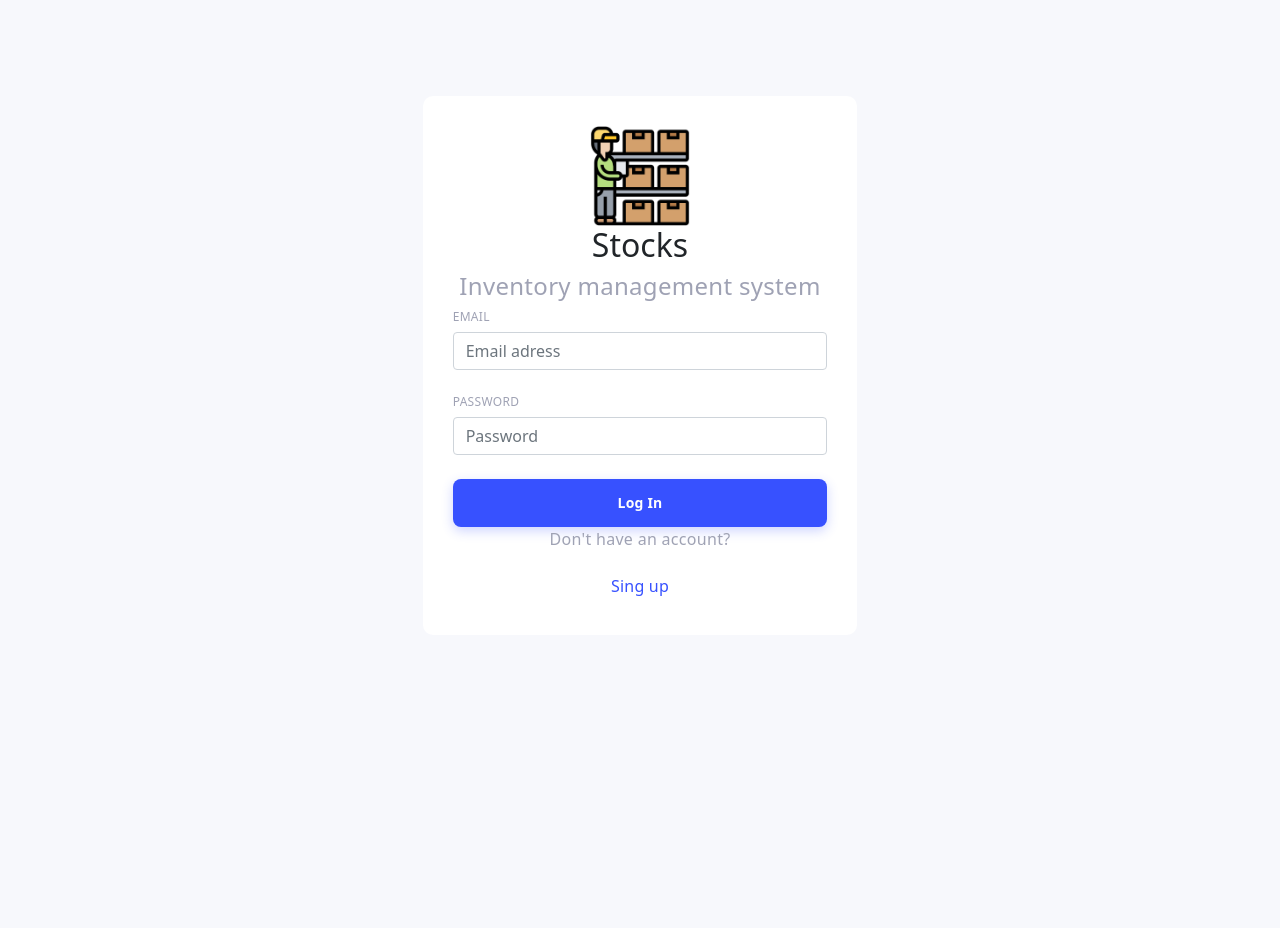
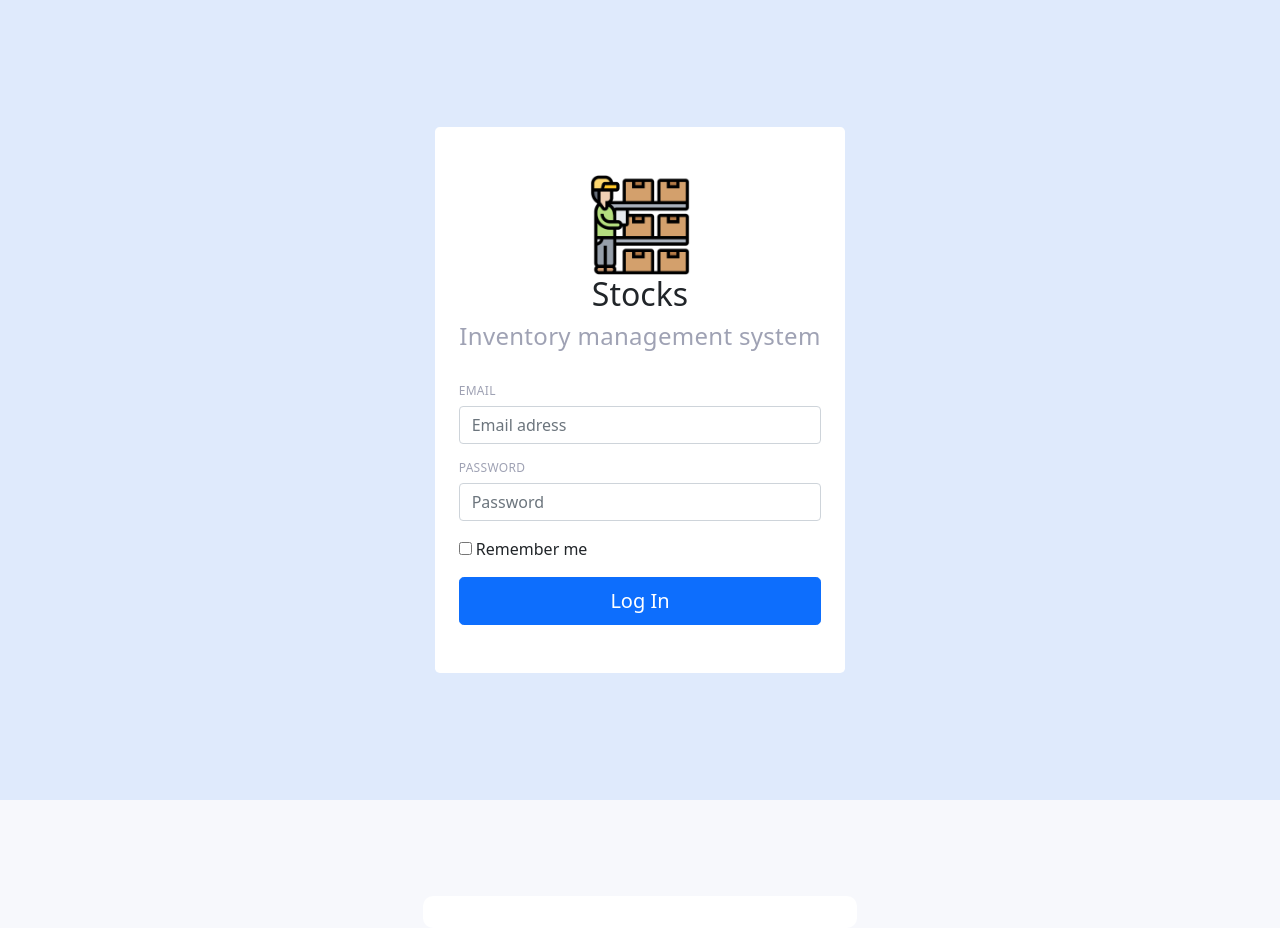
Before and after one commit to Kaiserbl/stocks_full, a Flask app: page /login in a window 1280 px wide. Before the commit the page ends 596 px from the top, so only its background shows below. Run offline with Flask 2, Linux system fonts and the light colour scheme; some libraries are stand-ins or nearby versions.

Commit message:
Added login management

```diff
--- a/app.py
+++ b/app.py
@@ -1,7 +1,21 @@
 import routes
 from flask import Flask
+from flask_login import LoginManager
+from auth.models import users
 
 app = Flask(__name__, template_folder="templates")
+# TODO locate this properly
+app.config['SECRET_KEY'] = '7110c8ae51a4b5af97be6534caef90e4bb9bdcb3380af008f90b23a5d1616bf319bc298105da20fe'
+login_manager = LoginManager(app)
+login_manager.login_view = "login"
+
+@login_manager.user_loader
+def load_user(user_id):
+    for user in users:
+        if user.id == user_id:
+            return user
+    return None
+
 routes.setRoutes(app)
 
 if __name__ == "__main__":
--- /dev/null
+++ b/auth/forms.py
@@ -0,0 +1,9 @@
+from flask_wtf import FlaskForm
+from wtforms import StringField, SubmitField, PasswordField, BooleanField
+from wtforms.validators import DataRequired, Email, Length
+
+class LoginForm(FlaskForm):
+    email = StringField('Email', validators=[DataRequired(), Email()])
+    password = PasswordField('Password', validators=[DataRequired()])
+    remember_me = BooleanField('Remember me')
+    submit = SubmitField('Login')
--- a/requirements.txt
+++ b/requirements.txt
@@ -1,7 +1,13 @@
 click==8.0.3
 colorama==0.4.4
+dnspython==2.1.0
+email-validator==1.1.3
 Flask==2.0.2
+Flask-Login==0.5.0
+Flask-WTF==0.15.1
+idna==3.3
 itsdangerous==2.0.1
 Jinja2==3.0.2
 MarkupSafe==2.0.1
 Werkzeug==2.0.2
+WTForms==2.3.3
--- a/routes.py
+++ b/routes.py
@@ -1,19 +1,29 @@
-from flask import render_template
+from flask import render_template, request, redirect, url_for
+from flask_login import current_user, login_user, logout_user, login_required
+from werkzeug.urls import url_parse
+
+from auth.forms import LoginForm
+from auth.models import get_user
 
 def setRoutes(app):
     @app.route("/")
+    @app.route("/index")
+    @login_required
     def index():
         return render_template('index.html')
 
     @app.route("/products")
+    @login_required
     def editProduct():
         return render_template('product_edit.html', name='Muscle car model 7')
 
     @app.route("/users")
+    @login_required
     def editUser():
         return render_template('user_edit.html', name='Sharon Hernandez')
 
     @app.route("/providers")
+    @login_required
     def editProvider():
         return render_template('provider_edit.html', name='Santorini')
 
@@ -22,45 +32,71 @@ def setRoutes(app):
         return render_template('404.html'), 404
 
     @app.route("/products/search")
+    @login_required
     def searchProduct():
         return render_template('search_products.html', namePage="Products")
 
     @app.route("/users/search")
+    @login_required
     def searchUsers():
         return render_template('search_users.html')
 
     @app.route("/providers/search")
+    @login_required
     def searchProviders():
         return render_template('search_providers.html')
 
     @app.route('/product/detail')
+    @login_required
     def home():
         return render_template('product_detail.html')
 
     @app.route('/provider/detail')
+    @login_required
     def productos():
         return render_template('provider_detail.html')
 
     @app.route('/user/detail')
+    @login_required
     def servicios():
         return render_template('user_detail.html')
 
     @app.route('/provider/new')
+    @login_required
     def createprovider():
         return render_template('provider.html')
 
     @app.route('/product/new')
+    @login_required
     def createproduct():
         return render_template('product.html')
 
     @app.route('/user/new')
+    @login_required
     def createuser():
         return render_template('user.html')
 
-    @app.route('/login')
+    @app.route('/login', methods=["GET", "POST"])
     def login():
-        return render_template('login.html')
+        if current_user.is_authenticated:
+            return redirect(url_for('index'))
+        form = LoginForm()
+        if form.validate_on_submit():
+            user = get_user(form.email.data)
+            if user is not None and user.check_password(form.password.data):
+                login_user(user, remember=form.remember_me.data)
+                next_page = request.args.get('next')
+                if not next_page or url_parse(next_page).netloc != '':
+                    next_page = url_for('index')
+                return redirect(next_page)
+        return render_template('login.html', form=form)
 
     @app.route('/dashboard')
+    @login_required
     def dashboard():
         return render_template('dashboard.html')
+
+    @app.route('/logout')
+    def logout():
+        logout_user()
+        return redirect(url_for('index'))
--- a/templates/_components.html
+++ b/templates/_components.html
@@ -40,7 +40,7 @@
             {{ navItem('Mi perfil', 'fa-user-circle', 'my-profile') }}
             <!-- Sign out -->
             <li class="nav-item pb-2">
-                <a class="nav-link text-danger" href="#">
+                <a class="nav-link text-danger" href="{{ url_for('logout') }}">
                 <div class="d-flex align-items-center">
                     <i class="fa fa-sign-out fa-fw"></i>
                     <p class="px-3 m-0">Cerrar sesión</p>
--- a/templates/login.html
+++ b/templates/login.html
@@ -1,35 +1,56 @@
 {% extends "_base.html" %}
 {% block content %}
-<div class="container-fluid p-0">
-    <div class="row justify-content-center pt-5 mt-5">
-        <div class="col-md-4 formulario" id="cuadroform">
-            <form action="" style="padding: 15px;">
+<div class="row vh-100 align-items-center justify-content-center bg-primary bg-opacity-10">
+    <div class="col-12 col-md-4 align-items-center">
+
+        <div class="rounded-3 py-5 px-4 bg-white">
+            <!-- Logo -->
             <div class="container" id="imagen">
                 <img src = "{{url_for ('static', filename = '/images/logo.PNG')}}" width = "100" height = "100" alt = "imagen del logo "/>
             </div>
-                <div class="form-group text-center">
+            <!-- Title -->
+            <div class="form-group text-center pb-4">
                 <h2>Stocks</h2>
                 <h4>Inventory management system</h4>
             </div>
-                <h6 id="emailt">EMAIL</h6>
-                <div class="form-group mx-sm-8">
-                    <input type="text" class="form-control" placeholder="Email adress">
+
+            <form action="" method="post" novalidate>
+                {{ form.hidden_tag() }}
+                <!-- Email -->
+                <h6 id="emailt">{{ form.email.label }}</h6>
+                <div class="form-group pb-3">
+                    {{ form.email(class="form-control", placeholder="Email adress") }}
+                    {% for error in form.email.errors %}
+                    <span style="color: red;">{{ error }}</span>
+                    {% endfor %}
                 </div>
-                <br>
-                <h6 id="emailt">PASSWORD</h6>
-                <div class="form-group mx-sm-8">
-                    <input type="password" class="form-control" placeholder="Password">
+                <!-- Password -->
+                <h6 id="emailt">{{ form.password.label }}</h6>
+                <div class="form-group pb-3">
+                    {{ form.password(class="form-control", placeholder="Password") }}
+                    {% for error in form.password.errors %}
+                    <span style="color: red;">{{ error }}</span>
+                    {% endfor %}
                 </div>
-                <br>
-                <div class="form-group mx-sm-8" id="divboton">
-                    <input id="inputboton" type="submit" class="btn btn-block"  value="Log In" >
-                </div>
-                <div class="form-group mx-sm-4" style="text-align: center;">
-                    <p id="notienes">Don't have an account?</p>
-                    <input type="button"  class="btn" id="crearcuenta" value="Sing up">
+                <!-- Remember me -->
+                <div class="pb-3">{{ form.remember_me() }} {{ form.remember_me.label }}</div>
+                <!-- Submit -->
+                <div class="d-grid gap-2">
+                    {{ form.submit(class="btn btn-primary btn-lg", value="Log In") }}
                 </div>
 
             </form>
+
+        </div>
+
+
+
+    </div>
+</div>
+<div class="container-fluid p-0">
+    <div class="row justify-content-center pt-5 mt-5">
+        <div class="col-md-4 formulario p-3" id="cuadroform">
+
         </div>
     </div>
 </div>
```
Also changed, not shown: auth/models.py (added, +26 -0 lines), 1 other file. Lines whose indentation alone changed are shown as unchanged.
